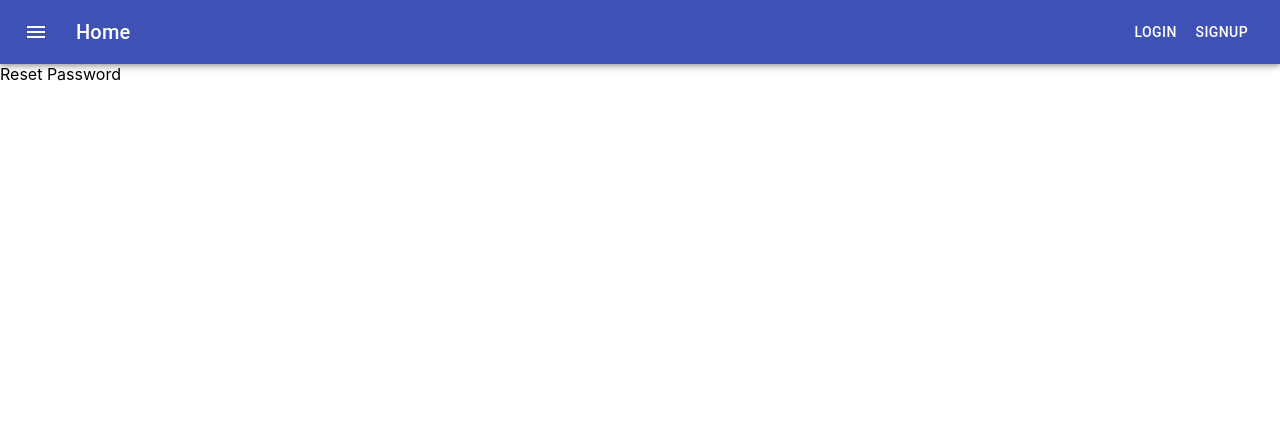
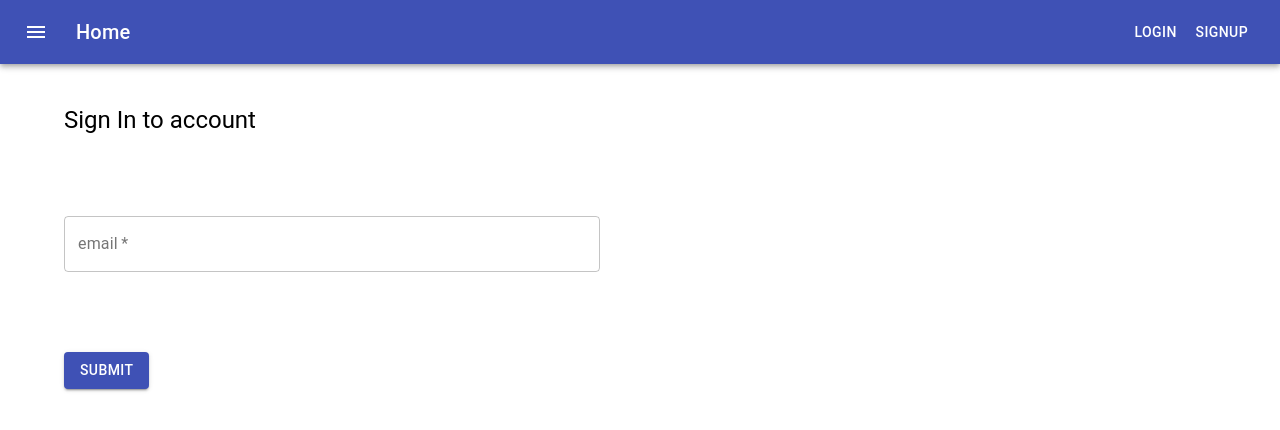
Before and after one commit to mikohan/front-back-auth-system, a React (Create React App) app in the folder frontend/: page /reset-password in a window 1280 px wide. Shown: the top 430 px of the page. Built offline with nearby package versions, Linux system fonts and the light colour scheme.

Commit message:
Making reset pass actions

```diff
--- a/frontend/src/containers/ResetPassword.tsx
+++ b/frontend/src/containers/ResetPassword.tsx
@@ -1,9 +1,65 @@
 import React, { ReactElement } from 'react';
+import { createStyles, makeStyles, Theme } from '@material-ui/core/styles';
+import {
+  Typography,
+  Grid,
+  Container,
+  TextField,
+  Button,
+} from '@material-ui/core';
 
+const useStyles = makeStyles((theme: Theme) =>
+  createStyles({
+    title: {
+      padding: theme.spacing(5),
+    },
+    textField: {
+      padding: theme.spacing(5),
+    },
+    bottom: {
+      padding: theme.spacing(5),
+      '&>span': {
+        marginRight: theme.spacing(1),
+        marginLeft: theme.spacing(1),
+      },
+    },
+  })
+);
 export interface ResetPasswordProps {}
 
 export default function ResetPassword(
   props: ResetPasswordProps
 ): ReactElement | null {
-  return <div>Reset Password</div>;
+  const classes = useStyles();
+  function onSubmit() {
+    console.log('submit');
+  }
+  return (
+    <Container maxWidth="lg">
+      <Grid container>
+        <Grid className={classes.title} item xs={12}>
+          <Typography variant="h5">Sign In to account</Typography>
+        </Grid>
+        <Grid item xs={6}>
+          <Grid className={classes.textField} item xs={12}>
+            <TextField
+              name="email"
+              defaultValue=""
+              variant="outlined"
+              placeholder="Email"
+              label="email"
+              type="email"
+              fullWidth
+              required
+            />
+          </Grid>
+          <Grid className={classes.textField} item xs={12}>
+            <Button variant="contained" color="primary" onClick={onSubmit}>
+              Submit
+            </Button>
+          </Grid>
+        </Grid>
+      </Grid>
+    </Container>
+  );
 }
--- a/frontend/src/store/users/userAction.ts
+++ b/frontend/src/store/users/userAction.ts
@@ -13,6 +13,8 @@ import {
   USER_LOGOUT,
   USER_PASSWORD_RESET_SUCCESS,
   USER_PASSWORD_RESET_FAIL,
+  USER_PASSWORD_RESET_CONFIRM_SUCCESS,
+  USER_PASSWORD_RESET_CONFIRM_FAIL,
 } from './userActionTypes';
 
 export const checkAuthenticated = () => async (
@@ -143,16 +145,16 @@ export const resetPasswordConfirm = (
   password: string
 ) => async (dispatch: ThunkDispatch<IState, void, IUserAction>) => {
   const body = { uid, token, password };
-  const url = `${process.env.REACT_APP_API_URL}/auth/users/reset_password/`;
+  const url = `${process.env.REACT_APP_API_URL}/auth/users/reset_password_confirm/`;
   try {
     await axios.post(url, body);
     dispatch({
-      type: USER_PASSWORD_RESET_SUCCESS,
+      type: USER_PASSWORD_RESET_CONFIRM_SUCCESS,
     });
   } catch (e) {
     console.log('Cannot call api reset password', e);
     dispatch({
-      type: USER_PASSWORD_RESET_FAIL,
+      type: USER_PASSWORD_RESET_CONFIRM_FAIL,
       payload: null,
     });
   }
```
